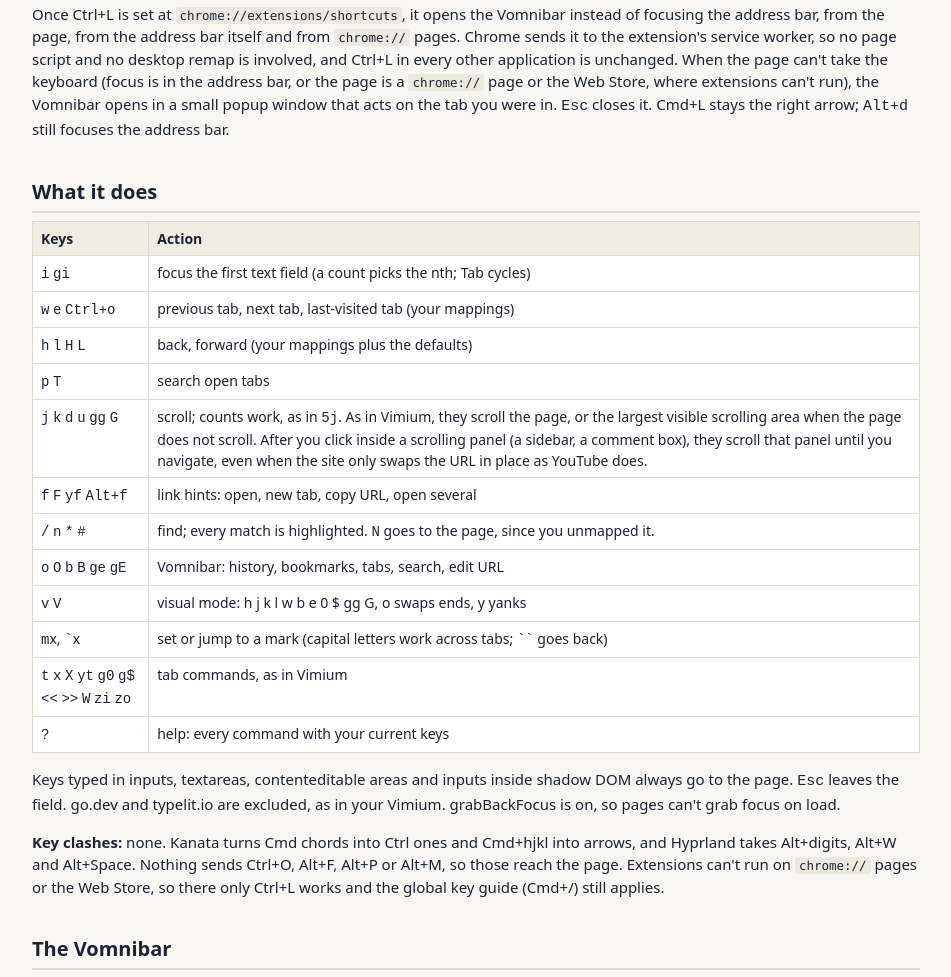
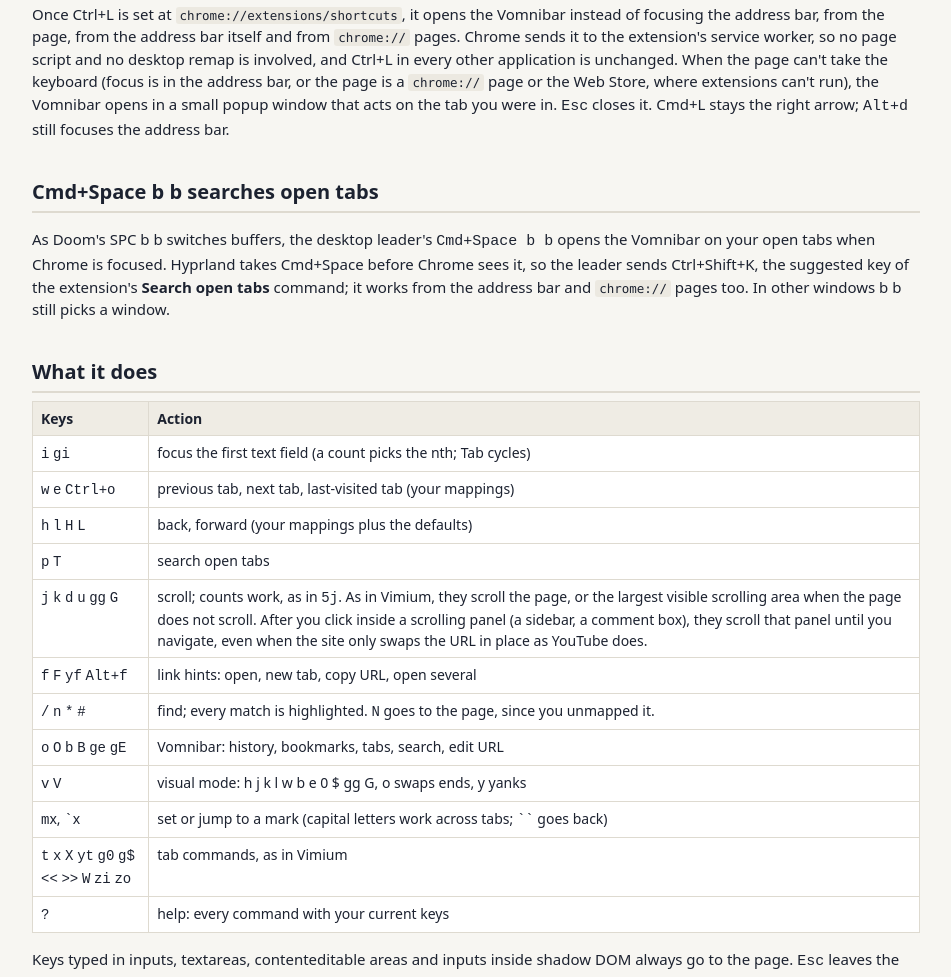
Before and after one commit to doueng/guix, a browser extension: page desktop/build/chrome/vimium-cljs/docs/guide.html in a window 1280 px wide. Shown: the part 1262-2239 px from the top of the page, without its empty margins (164-1115 px from the left). Drawn offline with Linux system fonts and the light colour scheme.

Commit message:
[T189] [T187] vimium-cljs: vomnibar-tabs command (suggested Ctrl+Shift+K) opens the tab Vomnibar, in a popup where the page cannot take it; the desktop leader sends it for Cmd+Space b b in Chrome
Imported-from: ~/projects/vimium-cljs commit 4b30bd502d9cff649f2335a93bb391cde4725769

```diff
--- a/desktop/build/chrome/vimium-cljs/docs/guide.html
+++ b/desktop/build/chrome/vimium-cljs/docs/guide.html
@@ -55,6 +55,8 @@ svg{width:100%;height:auto;display:block}svg text{font-family:system-ui,-apple-s
 
 <h2>Ctrl+L opens the Vomnibar</h2>
 <p>Once Ctrl+L is set at <code>chrome://extensions/shortcuts</code>, it opens the Vomnibar instead of focusing the address bar, from the page, from the address bar itself and from <code>chrome://</code> pages. Chrome sends it to the extension's service worker, so no page script and no desktop remap is involved, and Ctrl+L in every other application is unchanged. When the page can't take the keyboard (focus is in the address bar, or the page is a <code>chrome://</code> page or the Web Store, where extensions can't run), the Vomnibar opens in a small popup window that acts on the tab you were in. <kbd>Esc</kbd> closes it. Cmd+L stays the right arrow; <kbd>Alt+d</kbd> still focuses the address bar.</p>
+<h2>Cmd+Space b b searches open tabs</h2>
+<p>As Doom's SPC b b switches buffers, the desktop leader's <kbd>Cmd+Space b b</kbd> opens the Vomnibar on your open tabs when Chrome is focused. Hyprland takes Cmd+Space before Chrome sees it, so the leader sends Ctrl+Shift+K, the suggested key of the extension's <b>Search open tabs</b> command; it works from the address bar and <code>chrome://</code> pages too. In other windows b b still picks a window.</p>
 
 <h2>What it does</h2>
 <table>
```
Also changed, not shown: desktop/build/chrome/vimium-cljs/test/e2e/run.mjs (+12 -0 lines), desktop/build/chrome/vimium-cljs/ext/manifest.json, 3 other files.
